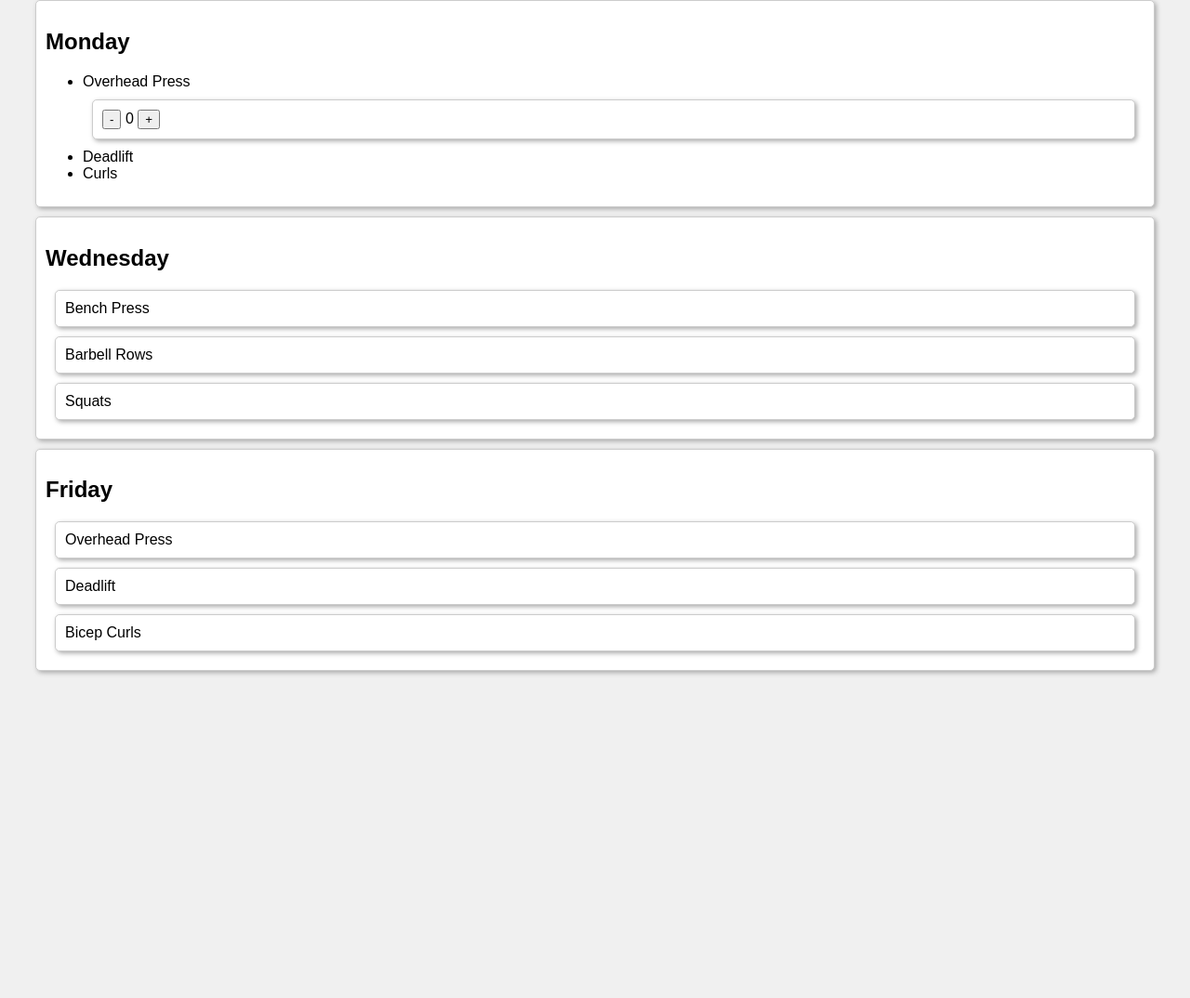
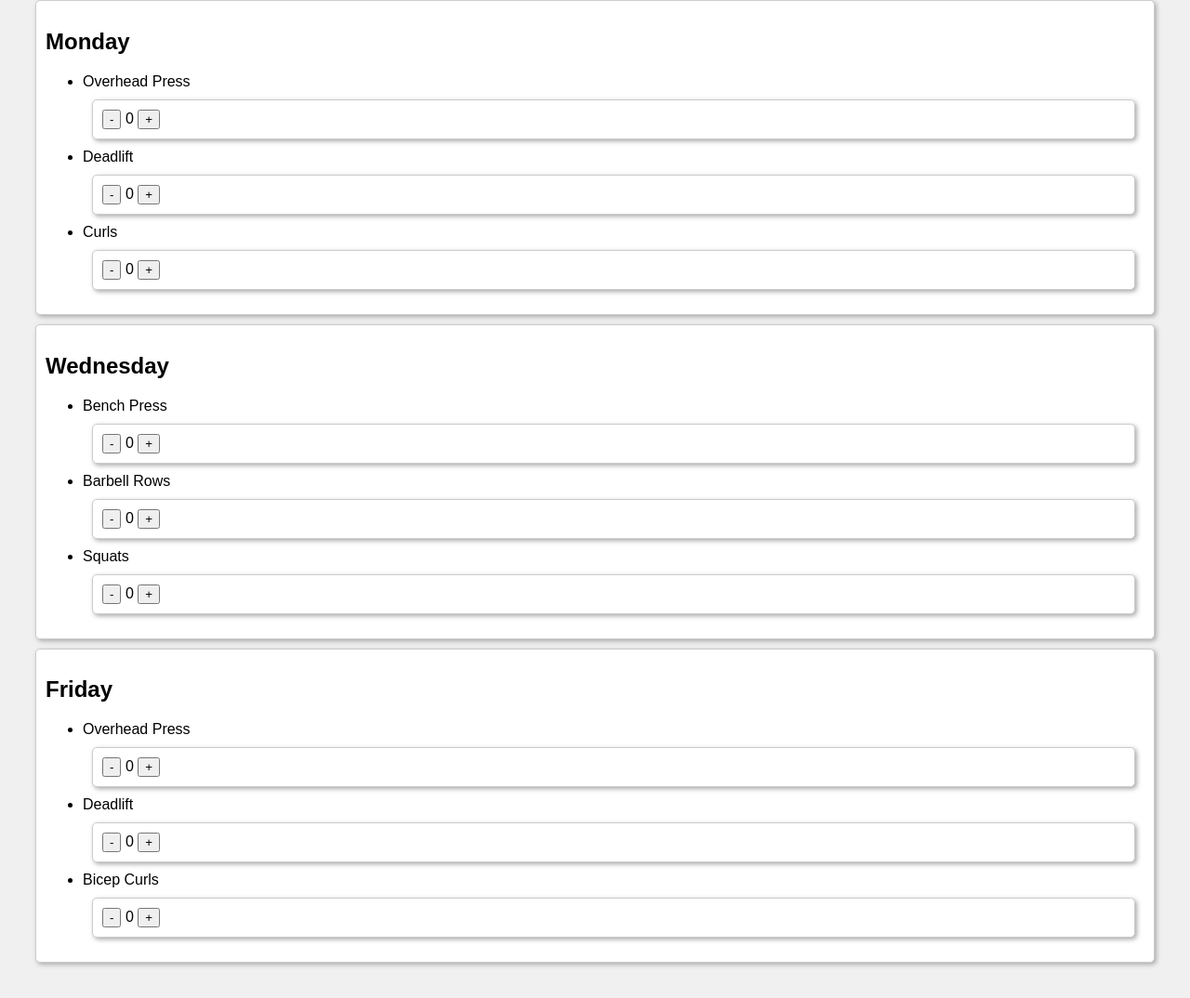
Before and after one commit to aukeller/fitness-tracker, a plain HTML site: page index.html in a window 1280 px wide. Shown: the part 108-1182 px from the top of the page at 93% size. Before the commit the page ends 868 px from the top, so only its background shows below. Drawn offline with Linux system fonts and the light colour scheme.

Commit message:
added increase and decrease counters to the rest of the workout lists

```diff
--- a/index.html
+++ b/index.html
@@ -21,21 +21,81 @@
             <button class="increase">+</button>
           </div>
         </li>
-        <li>Deadlift</li>
-        <li>Curls</li>
+        <li>
+          Deadlift
+          <div>
+            <button class="decrease">-</button>
+            <span class="weight">0</span>
+            <button class="increase">+</button>
+          </div>
+        </li>
+        <li>
+          Curls
+          <div>
+            <button class="decrease">-</button>
+            <span class="weight">0</span>
+            <button class="increase">+</button>
+          </div>
+        </li>
       </ul>
     </div>
     <div class="day">
       <h2>Wednesday</h2>
-      <div>Bench Press</div>
-      <div>Barbell Rows</div>
-      <div>Squats</div>
+      <ul class="exercise-list">
+        <li>
+          Bench Press
+          <div>
+            <button class="decrease">-</button>
+            <span class="weight">0</span>
+            <button class="increase">+</button>
+          </div>
+        </li>
+        <li>
+          Barbell Rows
+          <div>
+            <button class="decrease">-</button>
+            <span class="weight">0</span>
+            <button class="increase">+</button>
+          </div>
+        </li>
+        <li>
+          Squats
+          <div>
+            <button class="decrease">-</button>
+            <span class="weight">0</span>
+            <button class="increase">+</button>
+          </div>
+        </li>
+      </ul>
     </div>
     <div class="day">
       <h2>Friday</h2>
-      <div>Overhead Press</div>
-      <div>Deadlift</div>
-      <div>Bicep Curls</div>
+      <ul class="exercise-list">
+        <li>
+          Overhead Press
+          <div>
+            <button class="decrease">-</button>
+            <span class="weight">0</span>
+            <button class="increase">+</button>
+          </div>
+        </li>
+        <li>
+          Deadlift
+          <div>
+            <button class="decrease">-</button>
+            <span class="weight">0</span>
+            <button class="increase">+</button>
+          </div>
+        </li>
+        <li>
+          Bicep Curls
+          <div>
+            <button class="decrease">-</button>
+            <span class="weight">0</span>
+            <button class="increase">+</button>
+          </div>
+        </li>
+      </ul>
     </div>
     <!--Main content here-->
   </body>
```
